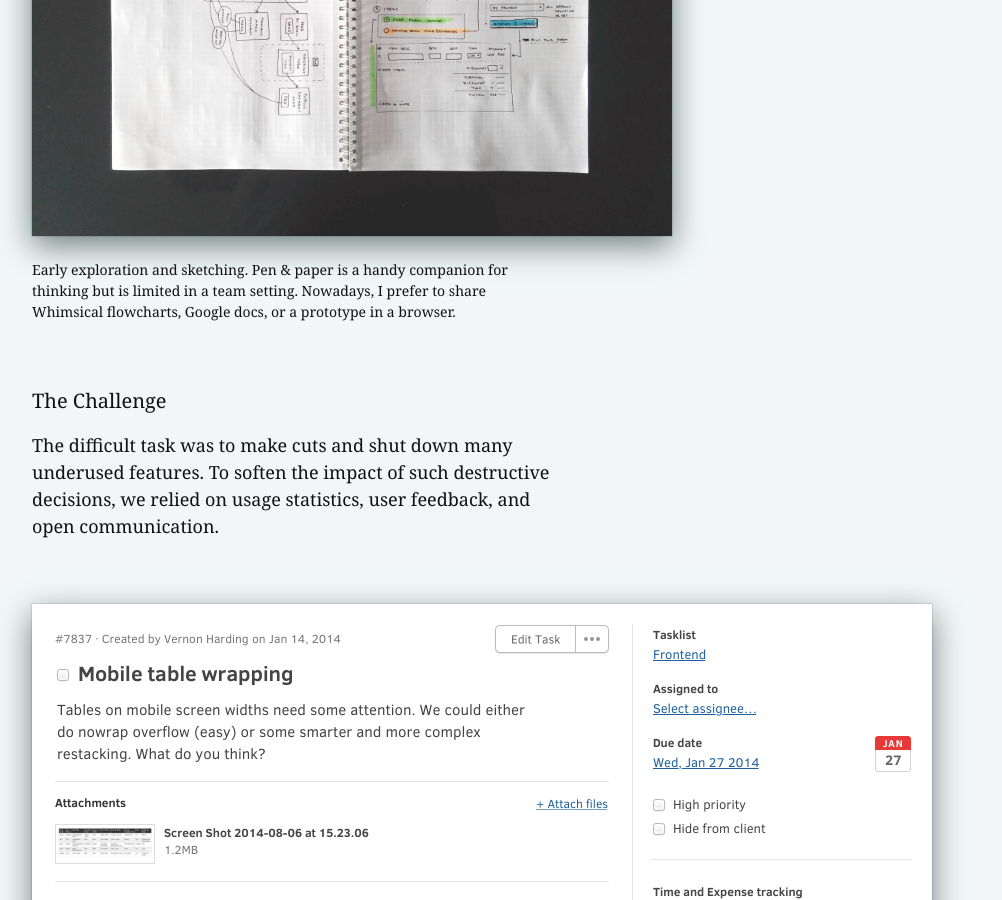
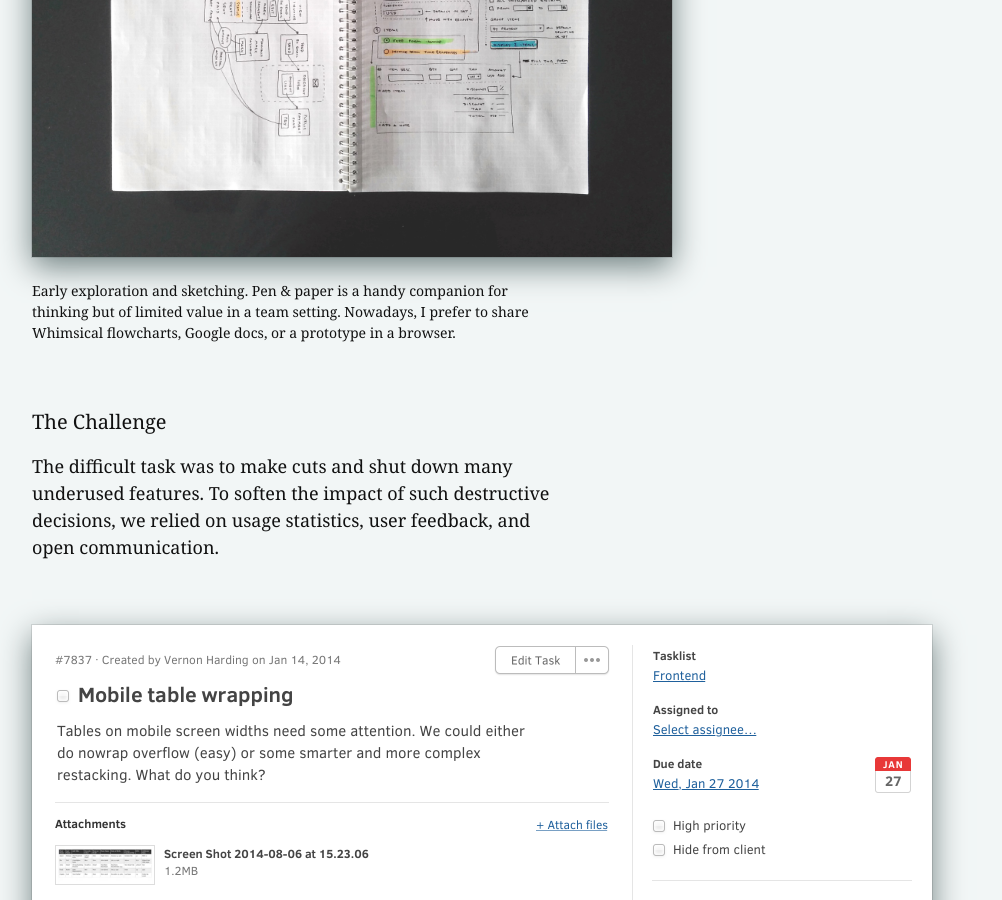
Before and after one commit to ropsii/ropsii.github.io, a Jekyll site: the page built from work.html, in a window 1280 px wide and 900 px high, scrolled down 13836 px. Shown: the whole window, without its empty margins (0-1002 px from the left). Built offline with Jekyll 4.4.1, drawn with Linux system fonts in a browser that asks for light colours; some web fonts are replaced; comment, search, counter and statistics services are not loaded; some of the changed text lies outside the part shown.

Commit message:
/work words touchup

```diff
--- a/_layouts/work.html
+++ b/_layouts/work.html
@@ -80,7 +80,7 @@
 
         <div class="mv4 mv5-m" style="max-width: 1150px">
             <img src="{% link /assets/work-sem-workflow.png %}" alt="Semaphore workflow page" class="shadow-2 w-100">
-            <p class="f7 measure-wide mt3">The workflow page is what developers interact with the most. It tells them how their latest batch of work is doing and if it’s ready to be merged into the codebase.</p>
+            <p class="f7 measure mt3">The workflow page is what developers interact with the most. It tells them how their latest batch of work is doing and if it’s ready to be merged into the codebase.</p>
         </div>
 
 
@@ -97,7 +97,7 @@
 
         <div class="mv4 mv5-m" style="max-width: 1150px">
             <img src="{% link /assets/work-sem-repository.png %}" alt="Semaphore repository page" class="shadow-2 w-100">
-            <p class="f7 measure-wide mt3">Setting up continuous delivery is a daunting task, even for experienced developers, and onboarding was always an area of our special attention.</p>
+            <p class="f7 measure mt3">Setting up continuous delivery is a daunting task, even for experienced developers, and onboarding was always an area that received our special attention.</p>
         </div>
 
         <div class="mt4">
@@ -220,7 +220,7 @@
 
         <div class="mv4 mv5-m" style="max-width: 640px">
             <img src="{% link /assets/work-ac-sketch2.jpg %}" alt="Active Collab pen and paper sketching" class="shadow-2 w-100">
-            <p class="f7 measure-wide mt3">Early exploration and sketching. Pen & paper is a handy companion for thinking but is limited in a team setting. Nowadays, I prefer to share Whimsical flowcharts, Google docs, or a prototype in a browser.</p>
+            <p class="f7 measure-wide mt3">Early exploration and sketching. Pen & paper is a handy companion for thinking but of limited value in a team setting. Nowadays, I prefer to share Whimsical flowcharts, Google docs, or a prototype in a browser.</p>
         </div>
 
         <h3 class="f5 f4-m normal mb3">The Challenge</h3>
```
